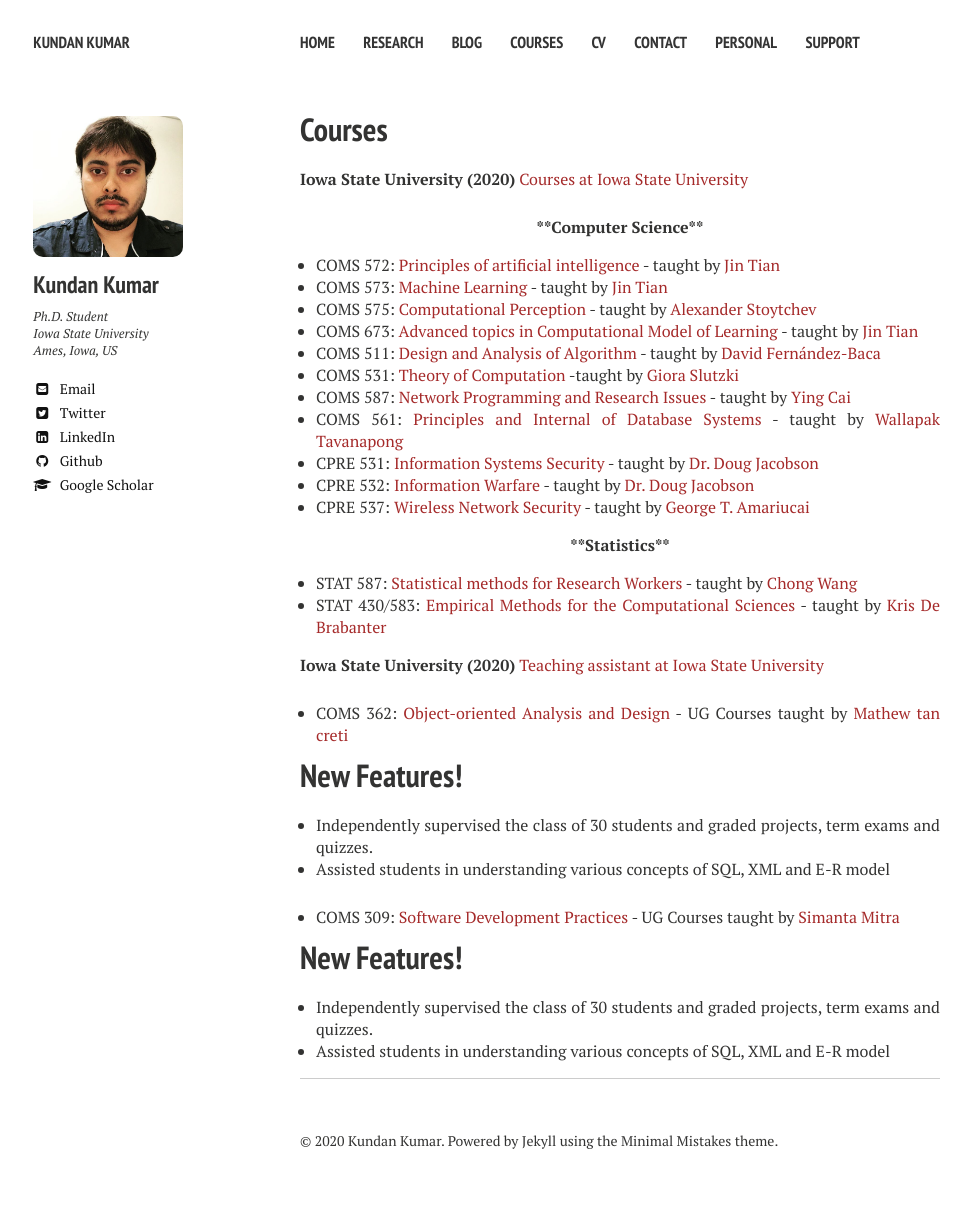
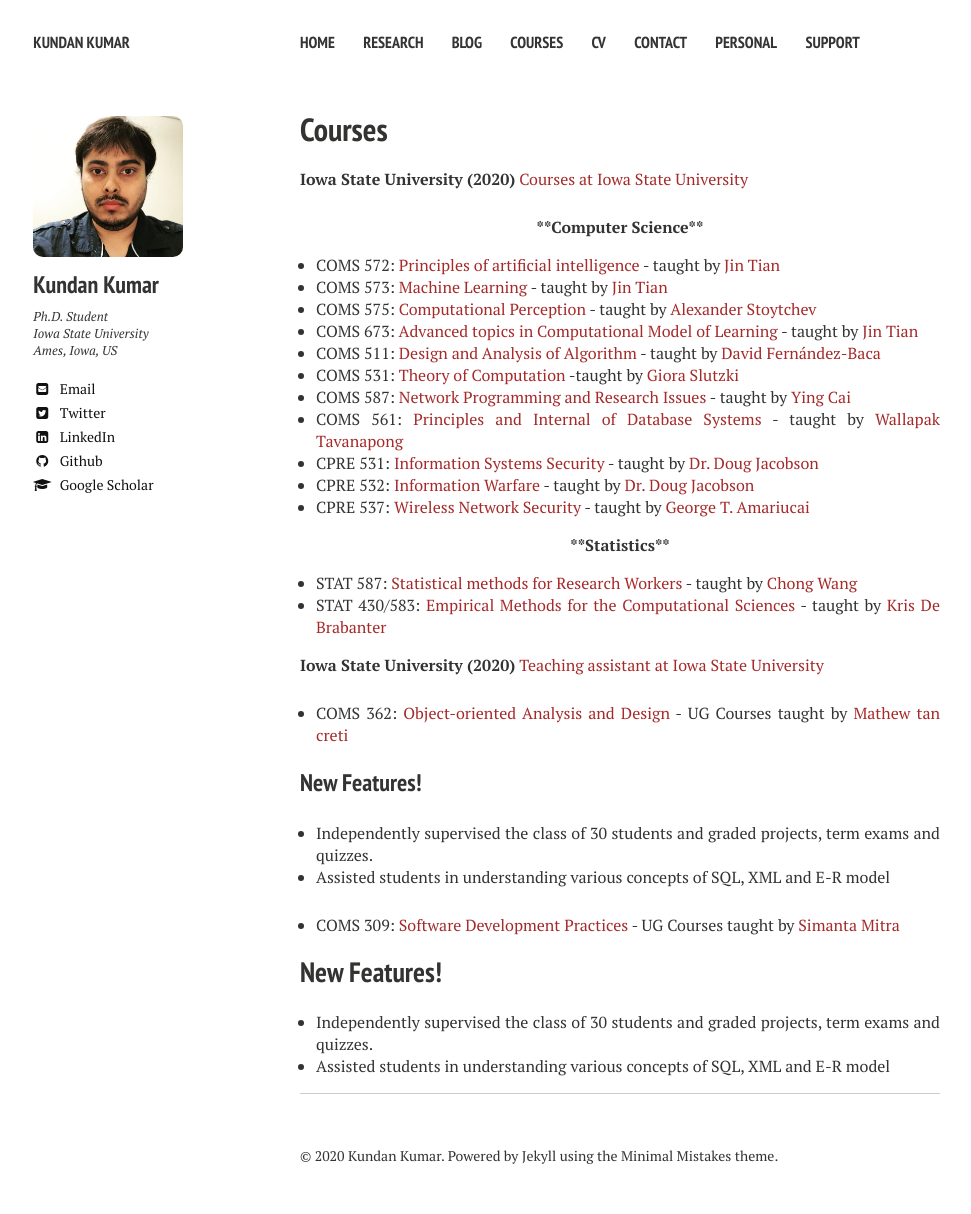
Before and after one commit to kundan7kumar/kundan7kumar.github.io, a Jekyll site: the page built from teaching/index.md, in a window 1280 px wide. Shown: the whole page, without its empty margins (20-991 px from the left). Built offline with Jekyll 4.4.1, drawn with Linux system fonts in a browser that asks for light colours; nearby versions of some CDN libraries.

```diff
--- a/teaching/index.md
+++ b/teaching/index.md
@@ -32,12 +32,12 @@ comments: false
 
 * COMS 362: [Object-oriented Analysis and Design](https://catalog.iastate.edu/azcourses/com_s/) - UG Courses taught by [Mathew tan creti](https://www.cs.iastate.edu/people/matthew-tan-creti)
 
-# New Features!
+### New Features!
   - Independently supervised the class of 30 students and graded projects, term exams and quizzes.
   - Assisted students in understanding various concepts of SQL, XML and E-R model
 
 * COMS 309: [Software Development Practices](https://catalog.iastate.edu/azcourses/com_s/) - UG Courses taught by [Simanta Mitra](https://www.cs.iastate.edu/people/simanta-mitra)
 
-# New Features!
+## New Features!
   - Independently supervised the class of 30 students and graded projects, term exams and quizzes.
   - Assisted students in understanding various concepts of SQL, XML and E-R model
```
